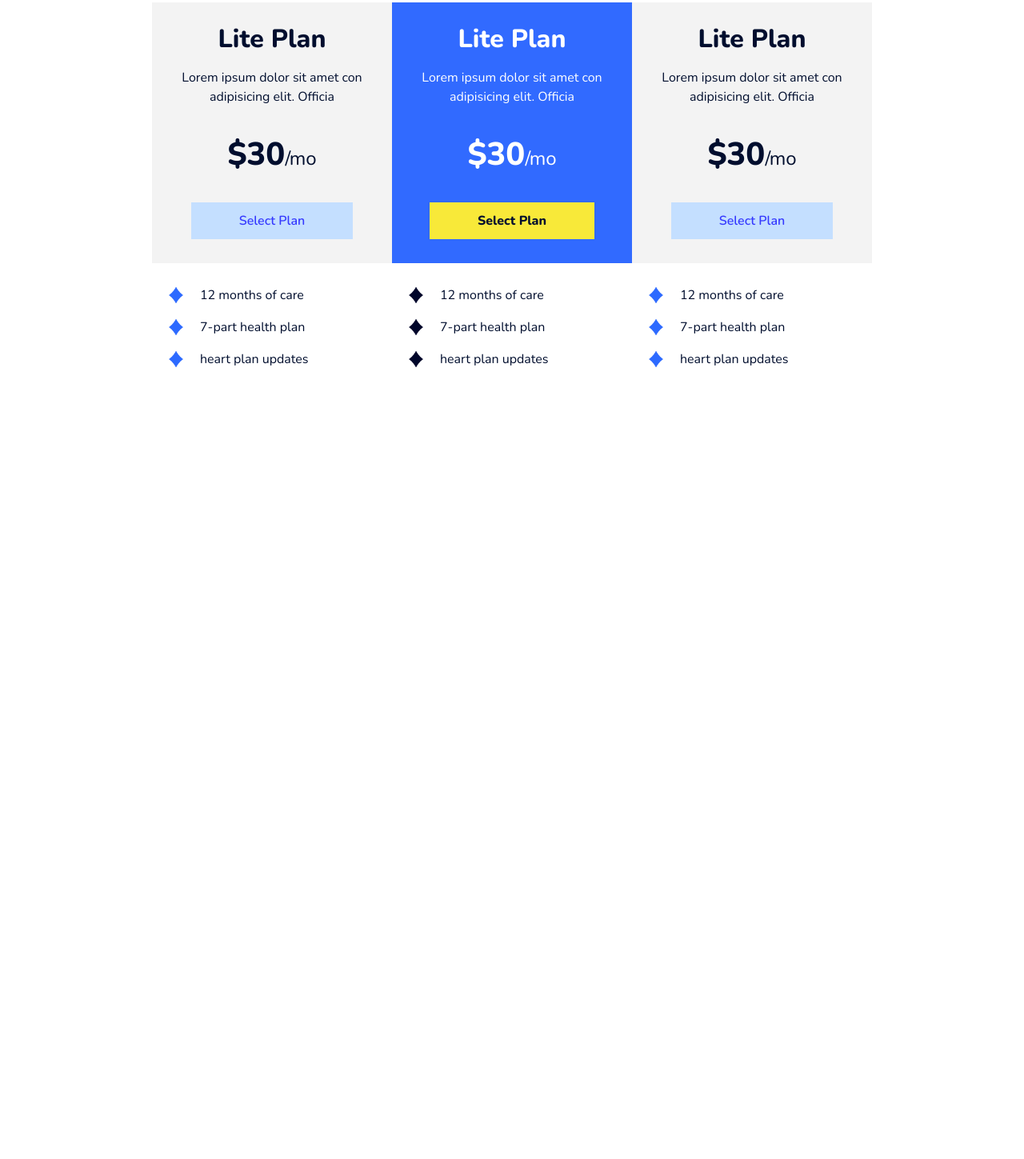
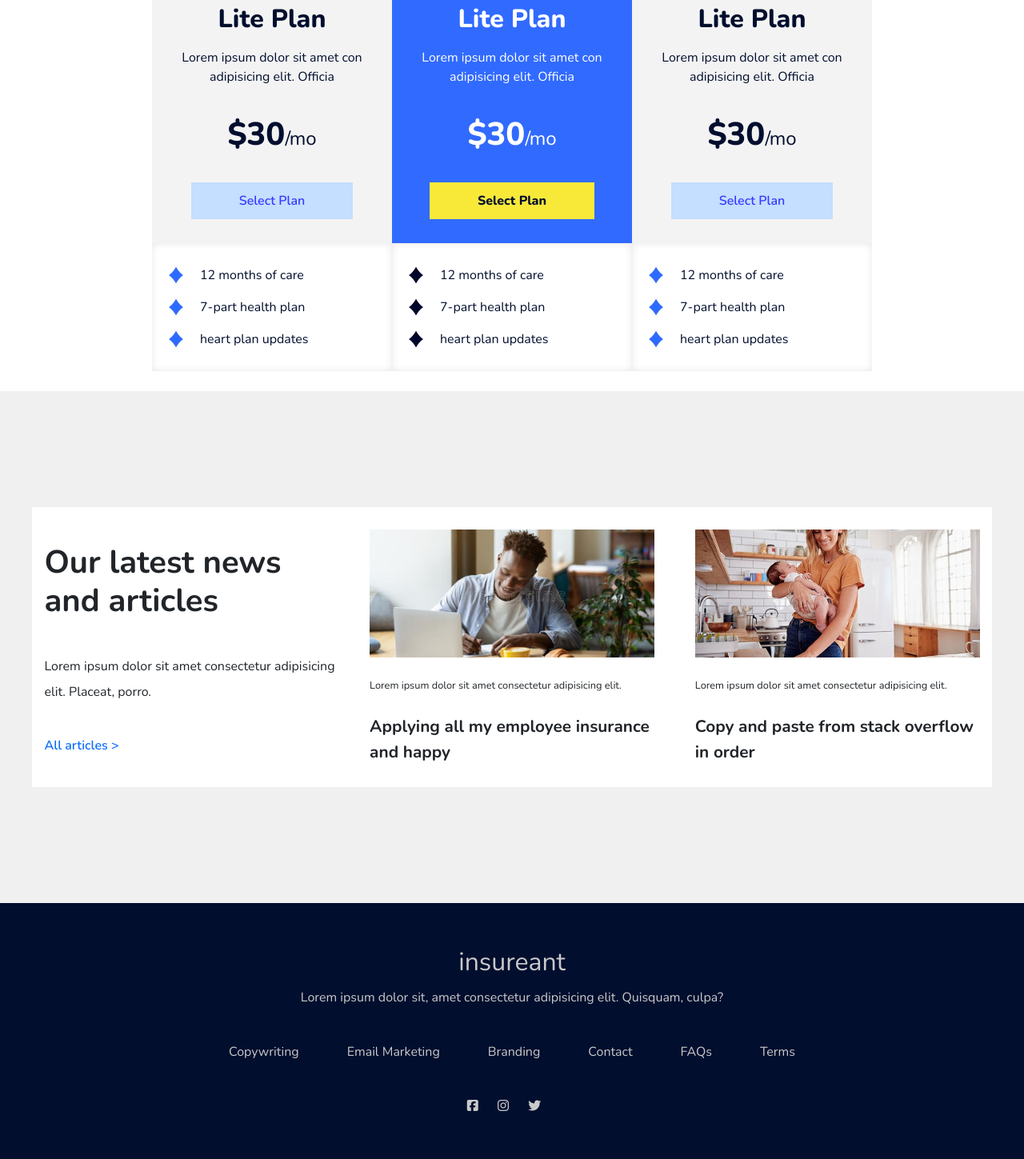
Before and after one commit to Joaquinviretti/insureant, a website: page index.html in a window 1280 px wide. Shown: the part 1820-3269 px from the top of the page at 80% size. Before the commit the page ends 2309 px from the top, so only its background shows below. Drawn offline with nearby package versions, Linux system fonts and the light colour scheme.

Commit message:
agrego footer

```diff
--- a/index.html
+++ b/index.html
@@ -5,6 +5,7 @@
     <meta charset="UTF-8">
     <meta http-equiv="X-UA-Compatible" content="IE=edge">
     <meta name="viewport" content="width=device-width, initial-scale=1.0">
+    <script src="https://kit.fontawesome.com/eaf2768634.js" crossorigin="anonymous"></script>
     <link rel="preconnect" href="https://fonts.googleapis.com">
     <link rel="preconnect" href="https://fonts.gstatic.com" crossorigin>
     <link href="https://fonts.googleapis.com/css2?family=Nunito:wght@300;400;600;700;800&display=swap" rel="stylesheet">
@@ -23,11 +24,11 @@
                 <p class="nav__logo">in<span>sure</span>ant</p>
             </a>
             <ul>
-                <li><a href="#market">Market</a></li>
+                <li><a href="#plans">Market</a></li>
                 <li><a href="#community">Community</a></li>
-                <li><a href="#about">About us</a></li>
+                <li><a href="#testimonials">About us</a></li>
                 <li><a href="#product">Product</a></li>
-                <li><a href="#contact" class="nav__link--contact">Contact us</a></li>
+                <li><a href="#footer" class="nav__link--contact">Contact us</a></li>
             </ul>
         </nav>
     </header>
@@ -148,9 +149,62 @@
         </div>
     </section>
 
-    <section class="articles">
+    <section id="articles">
+        <div class="grid">
+            <div class="article__title">
+                <h2>Our latest news and articles</h2>
+                <p>Lorem ipsum dolor sit amet consectetur adipisicing elit. Placeat, porro.</p>
+                <a href="">All articles ></a>
+            </div>
+            <div class="article article--one">
+                <div class="article__img">
+
+                </div>
+                <span>
+                    Lorem ipsum dolor sit amet consectetur adipisicing elit.
+                </span>
+                <h3>
+                    Applying all my employee insurance and happy
+                </h3>
+            </div>
+            <div class="article article--two">
+                <div class="article__img">
+
+                </div>
+                <span>
+                    Lorem ipsum dolor sit amet consectetur adipisicing elit.
+                </span>
+                <h3>
+                    Copy and paste from stack overflow in order
+                </h3>
+            </div>
+        </div>
+    </section>
+
+    <section id="testimonials">
 
     </section>
+
+    <footer id="footer">
+       <div class="footer__title">
+        <h3>insureant</h3>
+        <p>Lorem ipsum dolor sit, amet consectetur adipisicing elit. Quisquam, culpa?</p>
+       </div>
+        <div class="footer__links">
+            <p>Copywriting</p>
+            <p>Email Marketing</p>
+            <p>Branding</p>
+            <p>Contact</p>
+            <p>FAQs</p>
+            <p>Terms</p>
+        </div>
+        <div class="footer__logos">
+            <i class="fab fa-facebook-square"></i>
+            <i class="fab fa-instagram"></i>
+            <i class="fab fa-twitter"></i>
+        </div>
+
+    </footer>
 
 </body>
 
--- a/scss/_imports.scss
+++ b/scss/_imports.scss
@@ -2,4 +2,7 @@
 @import "components/home";
 @import "components/community";
 @import "components/plans";
+@import "components/articles";
+@import "components/testimonials";
+@import "components/footer";
 @import "layout";
--- a/scss/components/_articles.scss
+++ b/scss/components/_articles.scss
@@ -0,0 +1,87 @@
+#articles {
+    height: 80vh;
+    position: relative;
+    background-color: rgb(240, 240, 240);
+    display: flex;
+    align-items: center;
+    justify-content: center;
+
+    .grid {
+        display: grid;
+        grid-template-columns: 1fr 1fr 1fr;
+        grid-template-rows: 1fr;
+        column-gap: 20px;
+        background-color: white;
+        width: 95%;
+        height: 350px;
+        max-width: 1200px;
+    }
+
+    .article {
+        padding: 4%;
+        display: flex;
+        flex-direction: column;
+        justify-content: space-around;
+        align-items: flex-start;
+        div {
+            width: 100%;
+            height: 50%;
+            background-color: black;
+            margin: 0 auto;
+        }
+        span {
+            font-size: 0.8rem;
+            line-height: 1.3rem;
+        }
+        h3 {
+            font-size: 1.3rem;
+            line-height: 2rem;
+            font-weight: 700;
+        }
+    }
+
+    .article__title {
+        grid-column: 1;
+        padding: 6% 0 6% 4%;
+        display: flex;
+        justify-content: space-around;
+        align-items: flex-start;
+        flex-direction: column;
+
+        h2 {
+            font-size: 2.5rem;
+            font-weight: 700;
+            max-width: 300px;
+            line-height: 3rem;
+        }
+
+        p {
+            font-weight: 500;
+            line-height: 2rem;
+        }
+
+        a {
+            font-weight: 600;
+            text-decoration: none;
+        }
+
+    }
+
+    .article--one {
+        .article__img {
+            background-image: url("../img/article1.jpg") ;
+            background-size: cover;
+            background-position: center;
+        }
+    }
+
+    .article--two {
+        .article__img {
+            background-image: url("../img/article2.jpg") ;
+            background-size: cover;
+            background-position: center;
+        }
+    }
+
+
+}
--- /dev/null
+++ b/scss/components/_footer.scss
@@ -0,0 +1,33 @@
+footer {
+    padding: 2.5% 0;
+    background-color: $primary-color-dark;
+    height: 40vh;
+    color: rgb(201, 201, 201);
+    display: flex;
+    align-items: center;
+    flex-direction: column;
+    justify-content: space-around;
+
+    .footer__title {
+        display: flex;
+        flex-direction: column;
+        align-items: center;
+    }
+
+    h3 {
+        font-size: 2rem;
+        padding-bottom: 20px;
+    }
+    .footer__links {
+        display: flex;
+        flex-direction: row;
+        justify-content: space-around;
+        width: 60%;
+
+    }
+
+    i {
+        margin-right: 20px;
+    }
+
+}
--- a/scss/components/_plans.scss
+++ b/scss/components/_plans.scss
@@ -1,5 +1,5 @@
 #plans {
-    height: 80vh;
+    height: 100%;
     padding-top: 10vh;
     color: $primary-color-dark;
     .plans__header {
@@ -41,12 +41,12 @@
     }
 
     .plans__cards {
-        margin-top: 50px;
+        margin-top: 25px;
         display: flex;
         justify-content: center;
         padding: 2%;
+        height: 100%;
         .planCard {
-            height: 50vh;
             width: 30%;
             max-width: 300px;
             .card__cover {
@@ -88,6 +88,9 @@
                 line-height: 2.5rem;
                 padding: 20px;
                 font-size: 1rem;
+                background-color: white;
+                box-shadow: inset 0 0 10px rgb(230, 230, 230);
+
                 ul {
                     list-style-type: none;
                 }
```
Also changed, not shown: css/style.css, img/article1.jpg (added), img/article2.jpg (added), scss/components/_testimonials.scss (added), 1 other file.
